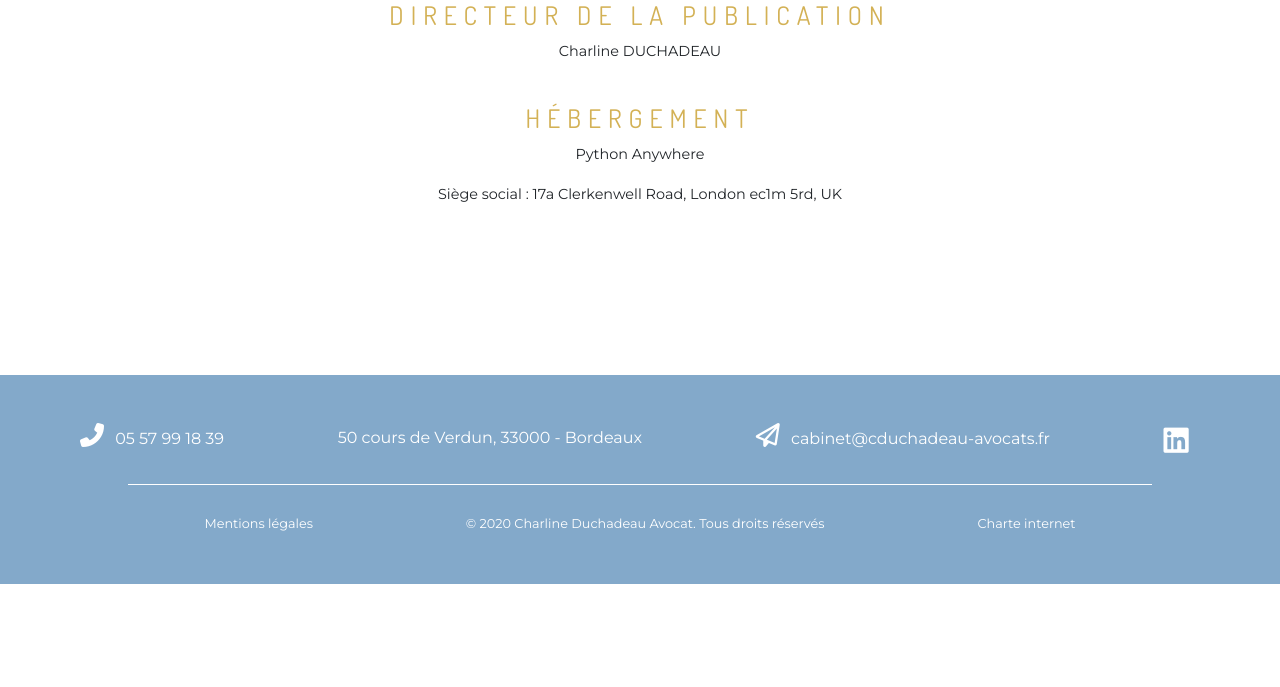
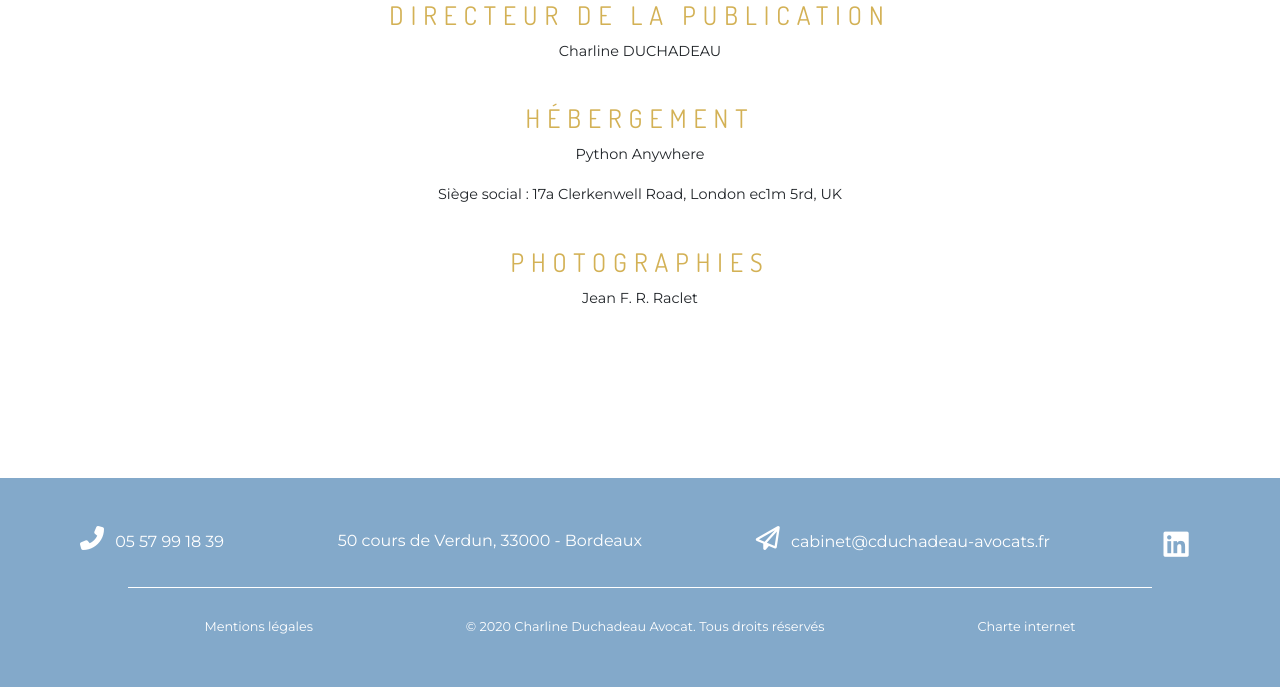
Before and after one commit to SarahRubio/charline-d, a Django app: page /mentions_legales in a window 1280 px wide. Shown: the part 1015-1702 px from the top of the page. Before the commit the page ends 1599 px from the top, so only its background shows below. Run offline with Django 3.2, Linux system fonts and the light colour scheme; some libraries are stand-ins or nearby versions.

Commit message:
udpate legal-mentions

```diff
--- a/src/templates/mentions_legales.html
+++ b/src/templates/mentions_legales.html
@@ -26,6 +26,10 @@
                 <p>Python Anywhere</p>
                 <p>Siège social : 17a Clerkenwell Road, London ec1m 5rd, UK</p>
             </div>
+            <div class="col-md-12 mb-4">
+                <h3>PHOTOGRAPHIES</h3>
+                <p><a class="text-reset" href="www.jeanraclet.com/">Jean F. R. Raclet</a></p>
+            </div>
         </div>
     </div>
 </div>
```
